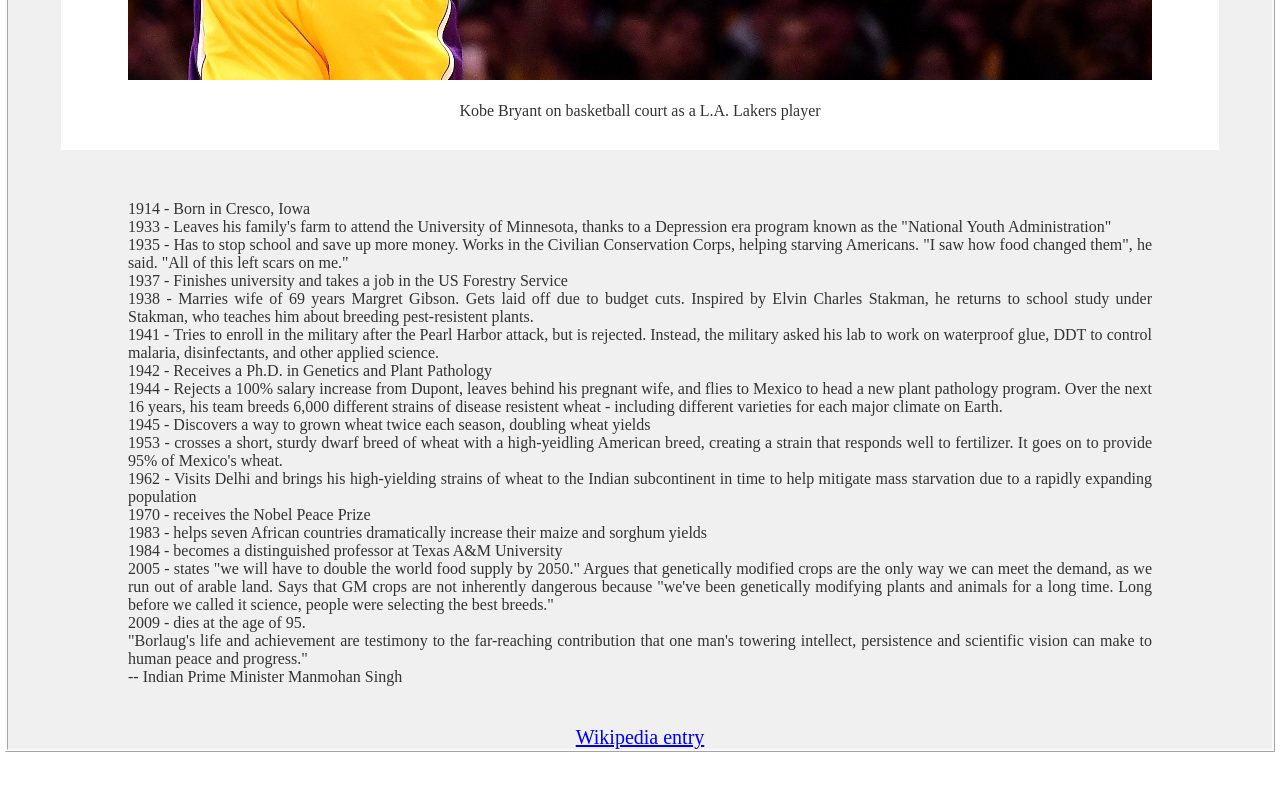
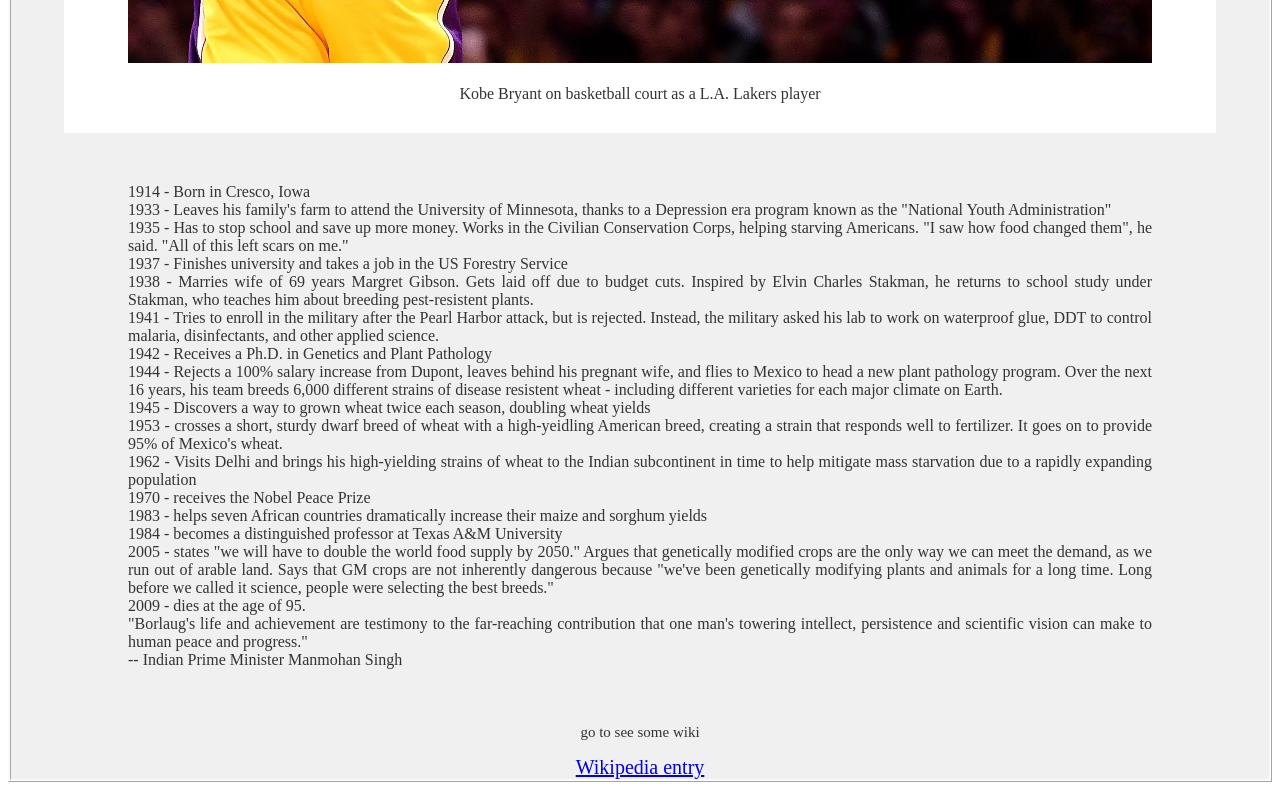
Before and after one commit to hglock2/freeCodeCamp.org, a plain HTML site: page Projects/Project_1/index.html in a window 1280 px wide. Shown: the part 723-1513 px from the top of the page. Drawn offline with Linux system fonts and the light colour scheme.

Commit message:
more fixes

```diff
--- a/Projects/Project_1/index.html
+++ b/Projects/Project_1/index.html
@@ -36,6 +36,7 @@
         "Borlaug's life and achievement are testimony to the far-reaching contribution that one man's towering intellect, persistence and scientific vision can make to human peace and progress."<br>
         -- Indian Prime Minister Manmohan Singh
       </section>
+      <p>go to see some wiki</p>
       <a id="tribute-link" href="#" target="_blank">Wikipedia entry</a>
     </main>
   </body>
--- a/Projects/Project_1/style/style.css
+++ b/Projects/Project_1/style/style.css
@@ -3,8 +3,6 @@ html {
 }
 
 body {
-  margin-left: auto;
-  margin-right: auto;
   text-align: center;
   color: #333;
 }
@@ -14,8 +12,9 @@ body {
   border-width:3px;
   border-color: rgb(250, 250, 250);
   border-style:ridge;
-  margin: 25px 5px;
+  margin: auto;
   padding: 0px;
+
 }
 
 #title {
@@ -56,6 +55,9 @@ img {
 a {
   font-size: 2rem;
 }
+p {
+  font-size: 1.5rem;
+}
 
 @media (max-width: 480px) {
   img {
```
